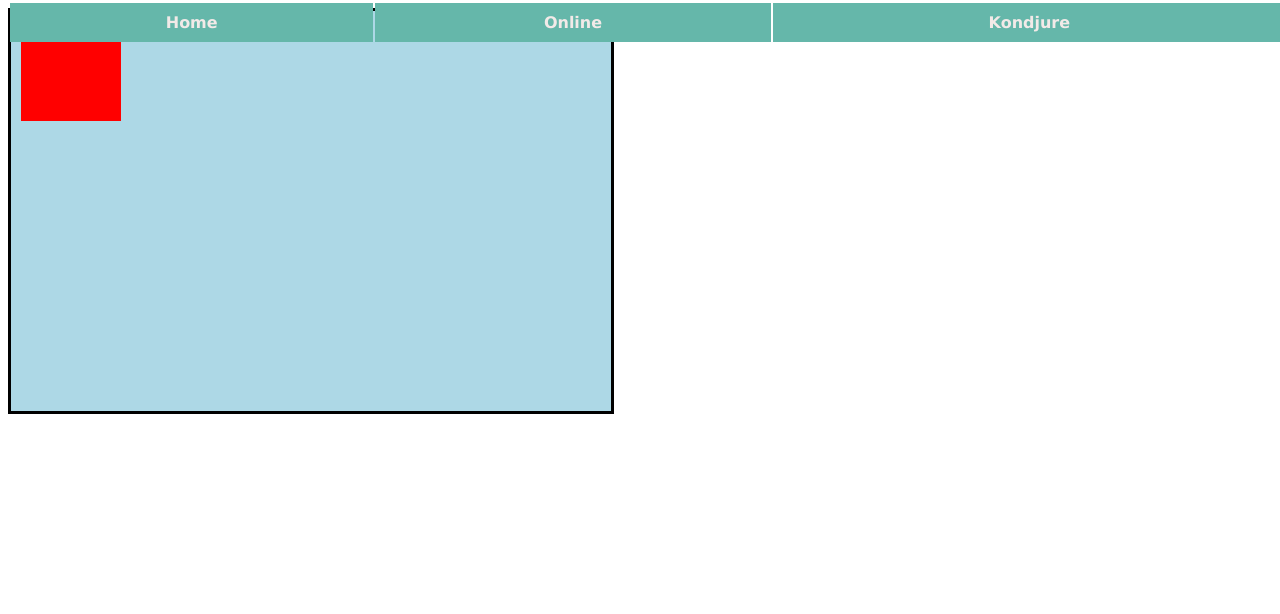
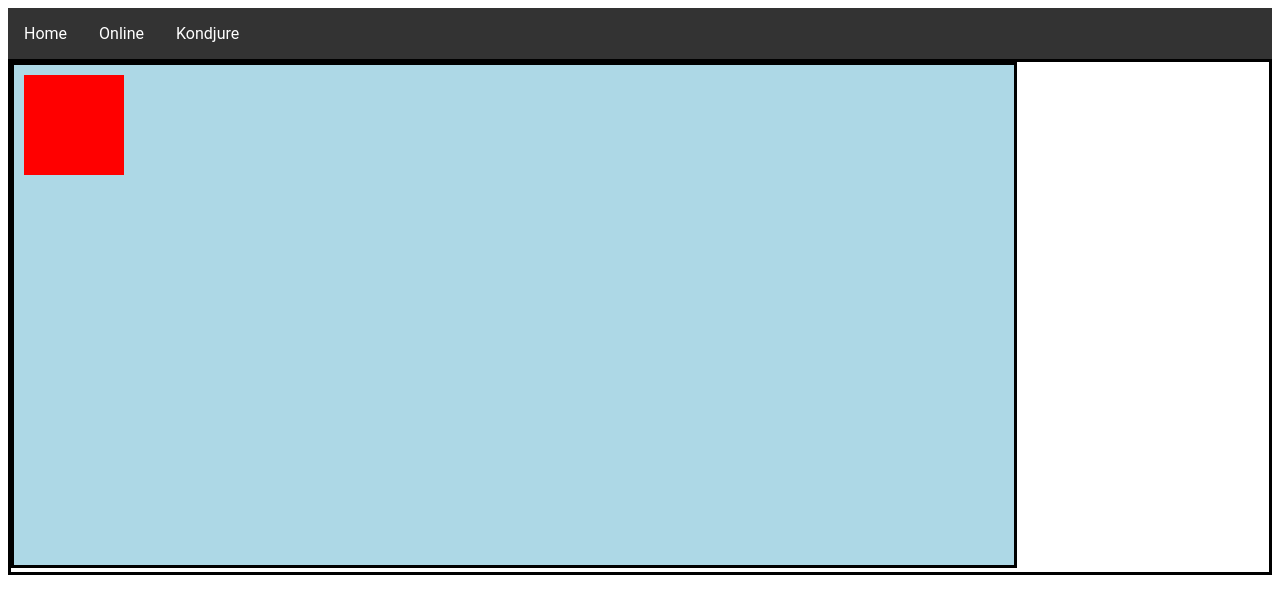
Before and after one commit to prestonjackson/chess, a plain HTML site: page index.html in a window 1280 px wide. Drawn offline with Linux system fonts and the light colour scheme.

Commit message:
Redid the website HTML structure. Added canvas that doesn't float around screen.

```diff
--- a/index.html
+++ b/index.html
@@ -1,24 +1,30 @@
+<!DOCTYPE HTML>
 <html>
 <head>
 	<script type="text/javascript" src="pong.js"></script>
 	<link rel="stylesheet" href="style.css"/>
 	<title>Pong</title>
+
 </head>
 <body onload="onLoad()">
-	<table style="width:100%" class="heading">
-  <div>
-  	<tr>
-    <th>Home</th>
-    <th>Online</th>
-    <th>Kondjure</th>
-  </tr>
-  </div>
+	<div class="navBar">
+		<ul>
+			<li>
+				<a href="google.com">Home</a>
+			</li>
+			<li>
+				<a href="google.com">Online</a>
+			</li>
+			<li>
+				<a href="google.com">Kondjure</a>
+			</li>
 
-  <div>
-  	<canvas id="court" width="600" height="400"></canvas>
-  </div>
+		</ul>
+	</div>
 
-
+	<div class="pongCanvas">
+		<canvas id="court" width="1000" height="500"></canvas>
+	</div>
 </body>
 
 </html>
--- a/style.css
+++ b/style.css
@@ -4,31 +4,44 @@ body {
 
 }
 
-canvas {
-  float: none;
-  background-color: lightblue;
-  border: 3px;
-  border-style: solid;
+
+.navBar {
+	background-color: lightblue;
+	border-style: none;
+}
+.navBar ul {
+	list-style-type: none;
+    margin: 0;
+    padding: 0;
+    overflow: hidden;
+    background-color: #333333;
 
 }
-table {
-	position: fixed;
-	top: 1px;
-	width: 100%;
+.navBar li {
+	float: left;
 }
-
-th {
-
-	border: none;
-	padding: 10px;
-	text-align: center;
-	background-color: #65B7AA;
-	border-collapse: collapse;
-	vertical-align: middle;
-	color: #F2EAE8;
-	font-family: Verdana, Geneva, sans-serif;
+.navBar a {
+	display: block;
+    color: #ffffff;
+    text-align: center;
+    padding: 16px;
+    text-decoration: none;
+    font-family: 'Roboto', sans-serif;
 }
 
 th:hover {
 	background-color: #5cada1;
 }
+
+canvas {
+	margin-left: auto;
+	margin-right: auto;
+  	float: none;
+  	background-color: lightblue;
+  	border: 3px;
+  	border-style: solid;
+}
+.pongCanvas{
+	border-style: solid;
+	margin: auto;
+}
```
Also changed, not shown: pong.js (line endings or trailing spaces).
